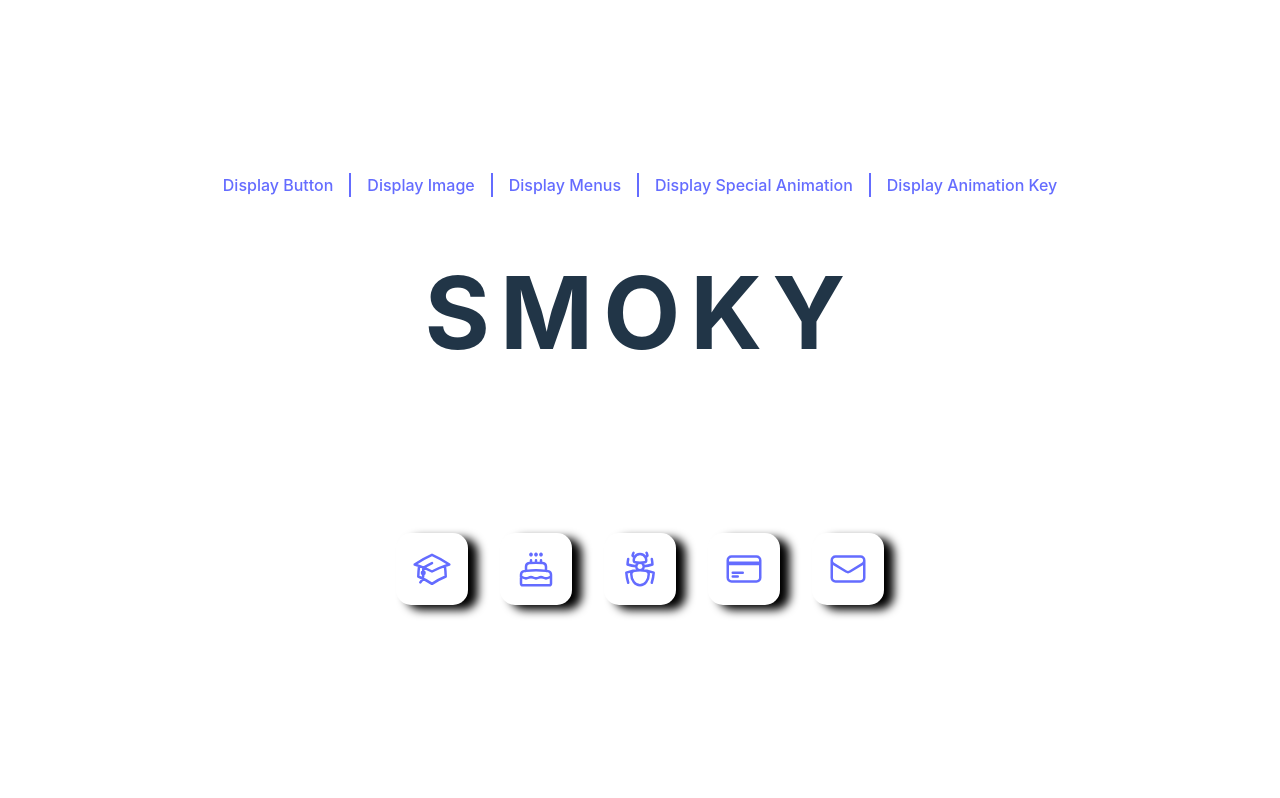
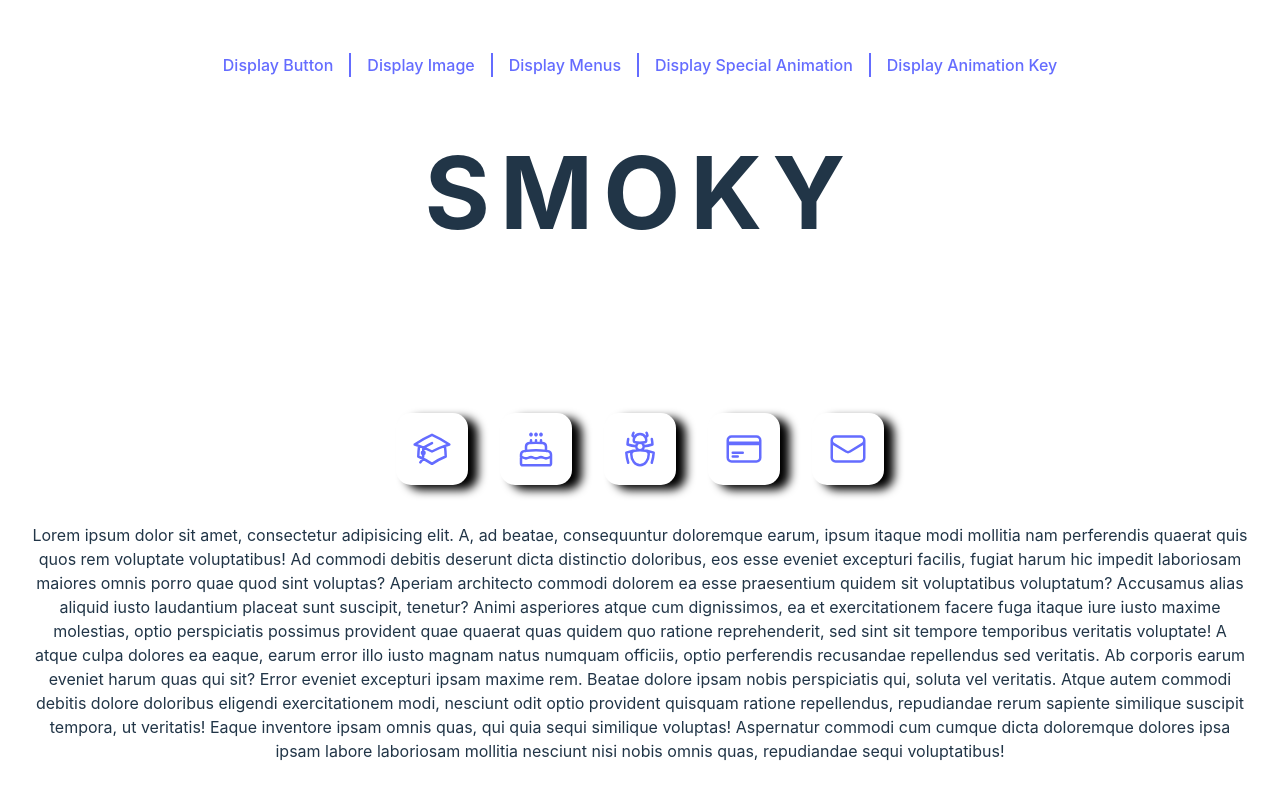
Before and after one commit to andy5566w/vue3-advenced-css, a Vue app: page /display/specialAnimation in a window 1280 px wide. Built offline with nearby package versions, Linux system fonts and the light colour scheme.

Commit message:
[duyi] new text css animation

```diff
--- a/src/components/DisplaySpecialAnimation.vue
+++ b/src/components/DisplaySpecialAnimation.vue
@@ -3,6 +3,7 @@
     <SmokeText />
     <FillText />
     <SocialMediaIcon />
+    <TextUnderLine />
   </div>
 </template>
 
@@ -10,6 +11,7 @@
 import SmokeText from './animations/SmokeText.vue'
 import FillText from './animations/FillText.vue'
 import SocialMediaIcon from './animations/SocialMediaIcon.vue'
+import TextUnderLine from './duyi/TextUnderLineAnimation/TextUnderLine.vue'
 </script>
 
 <style scoped></style>
--- /dev/null
+++ b/src/components/duyi/TextUnderLineAnimation/TextUnderLine.vue
@@ -0,0 +1,44 @@
+<template>
+  <h2>
+    <span class="underline-animation">
+      Lorem ipsum dolor sit amet, consectetur adipisicing elit. A, ad beatae,
+      consequuntur doloremque earum, ipsum itaque modi mollitia nam perferendis
+      quaerat quis quos rem voluptate voluptatibus! Ad commodi debitis deserunt
+      dicta distinctio doloribus, eos esse eveniet excepturi facilis, fugiat
+      harum hic impedit laboriosam maiores omnis porro quae quod sint voluptas?
+      Aperiam architecto commodi dolorem ea esse praesentium quidem sit
+      voluptatibus voluptatum? Accusamus alias aliquid iusto laudantium placeat
+      sunt suscipit, tenetur? Animi asperiores atque cum dignissimos, ea et
+      exercitationem facere fuga itaque iure iusto maxime molestias, optio
+      perspiciatis possimus provident quae quaerat quas quidem quo ratione
+      reprehenderit, sed sint sit tempore temporibus veritatis voluptate! A
+      atque culpa dolores ea eaque, earum error illo iusto magnam natus numquam
+      officiis, optio perferendis recusandae repellendus sed veritatis. Ab
+      corporis earum eveniet harum quas qui sit? Error eveniet excepturi ipsam
+      maxime rem. Beatae dolore ipsam nobis perspiciatis qui, soluta vel
+      veritatis. Atque autem commodi debitis dolore doloribus eligendi
+      exercitationem modi, nesciunt odit optio provident quisquam ratione
+      repellendus, repudiandae rerum sapiente similique suscipit tempora, ut
+      veritatis! Eaque inventore ipsam omnis quas, qui quia sequi similique
+      voluptas! Aspernatur commodi cum cumque dicta doloremque dolores ipsa
+      ipsam labore laboriosam mollitia nesciunt nisi nobis omnis quas,
+      repudiandae sequi voluptatibus!
+    </span>
+  </h2>
+</template>
+<script setup></script>
+
+<style scoped lang="scss">
+.underline-animation {
+  --background-color: #646cff;
+  transition: background-size 1s;
+  background: linear-gradient(to right, var(--background-color), #fff) no-repeat
+    right bottom;
+  background-size: 0 2px;
+
+  &:hover {
+    background-position: left bottom;
+    background-size: 100% 2px;
+  }
+}
+</style>
```
